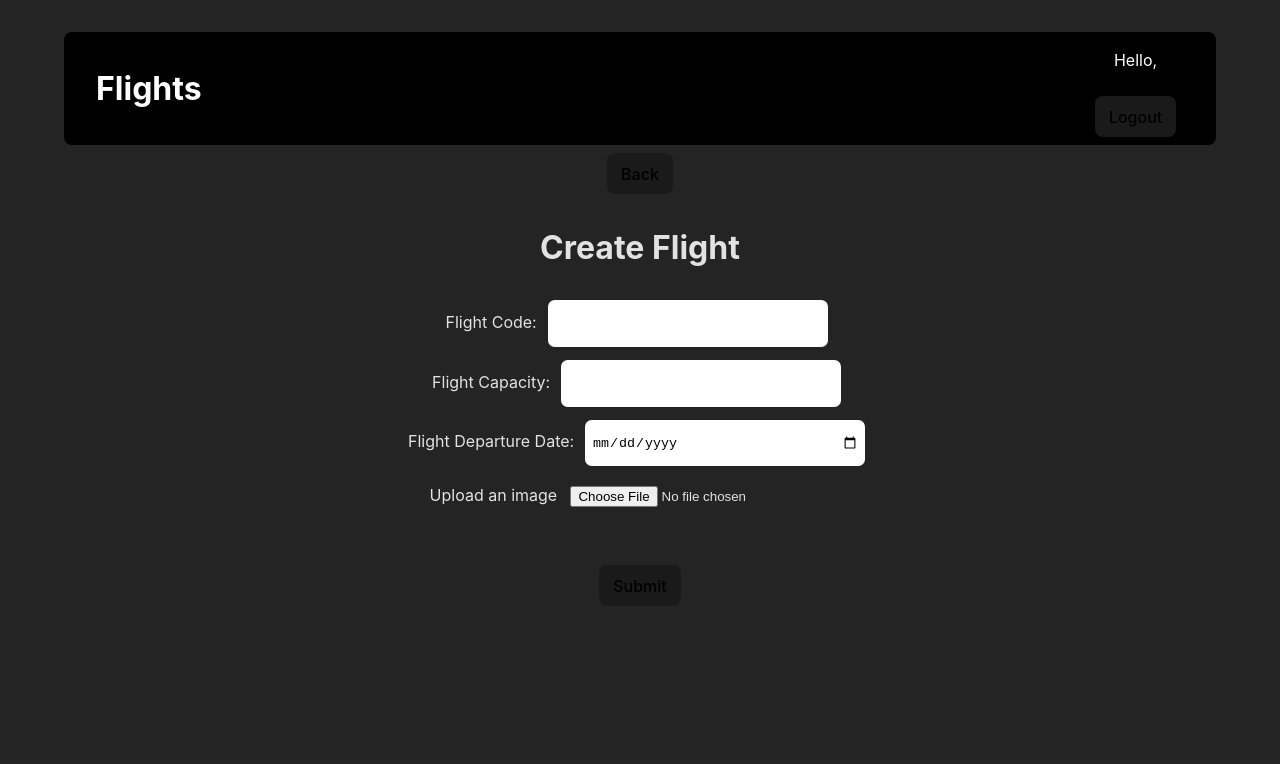
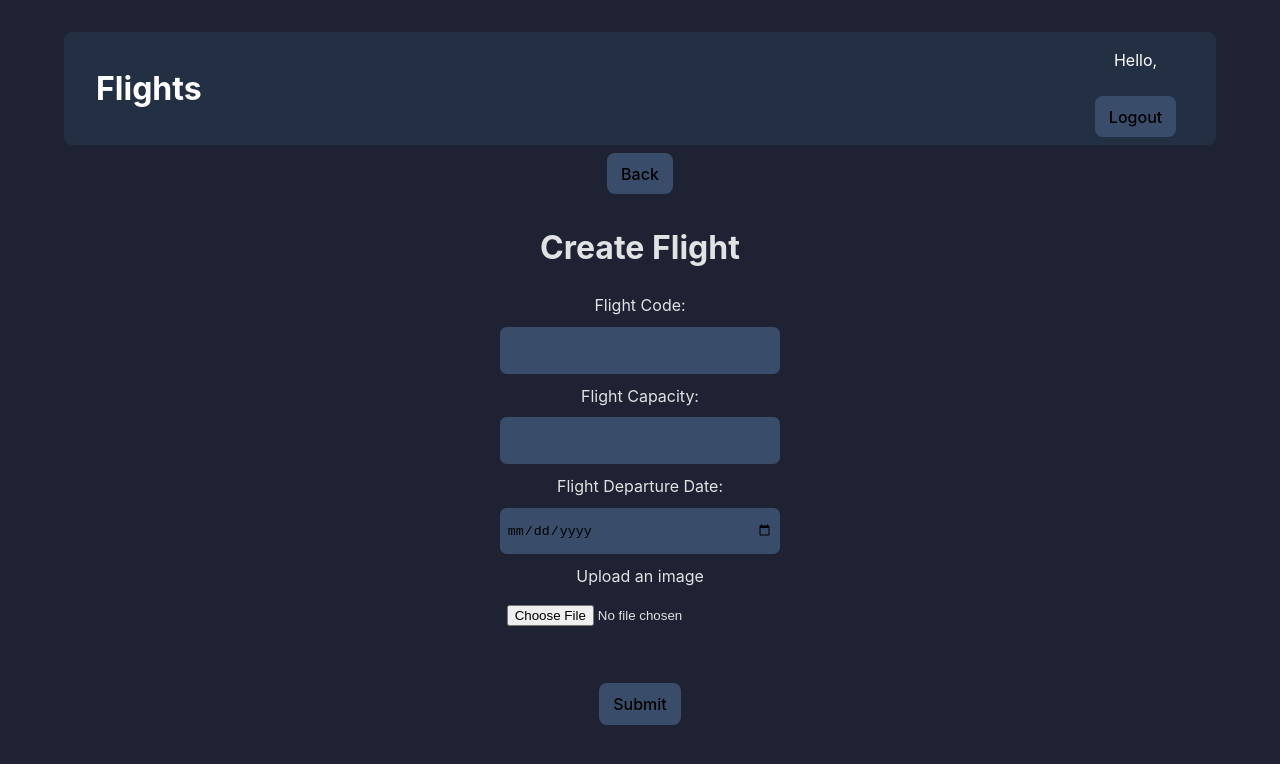
Before and after one commit to BackYard911/flights, a React (Vite) app: page /create-flight in a window 1280 px wide. Shown: the top 764 px of the page. Built offline with nearby package versions, Linux system fonts and the light colour scheme; sample sign-in values are in the browser's storage.

Commit message:
style: change app theme

```diff
--- a/src/components/CreateFlightForm/CreateFlightForm.tsx
+++ b/src/components/CreateFlightForm/CreateFlightForm.tsx
@@ -13,6 +13,7 @@ import { Link, useParams } from "react-router-dom";
 import { ICreateFlightFormProps } from "./createFlightForm.types";
 import { ImagePreview } from "../global/ImagePreview/ImagePreview";
 import cameraIcon from "../../assets/camera-icon.svg";
+import styles from "./createFlightForm.module.css";
 
 function CreateFlightForm({ isEdit }: ICreateFlightFormProps) {
   const id = useParams().id;
@@ -130,7 +131,7 @@ function CreateFlightForm({ isEdit }: ICreateFlightFormProps) {
         <button>Back</button>
       </Link>
       <h1>Create Flight</h1>
-      <form onSubmit={handleSubmit}>
+      <form onSubmit={handleSubmit} className={styles.container}>
         <Input
           label="Flight Code: "
           required
--- a/src/components/global/Input/Input.tsx
+++ b/src/components/global/Input/Input.tsx
@@ -3,8 +3,8 @@ import styles from "./input.module.css";
 
 export function Input(props: IInputProps) {
   return (
-        <label className={styles.label}>
-            {props.label}
+    <>
+      {props.label && <label className={styles.label}>{props.label}</label>}
       <input
         type={props.type}
         required={props.required}
@@ -22,6 +22,6 @@ export function Input(props: IInputProps) {
         accept={props.accept}
         ref={props.passedRef}
       />
-        </label>
-    )
+    </>
+  );
 }
--- a/src/components/global/Input/input.module.css
+++ b/src/components/global/Input/input.module.css
@@ -5,8 +5,14 @@
     margin: 0.5em;
     height: 2.5em;
     width: 20em;
+    background-color: #394d6b;
+}
+
+input[type="file"] {
+    background-color: transparent;
 }
 
 .label {
     margin: 0.2em;
+    display: block;
 }
--- a/src/components/global/Modal/modal.module.css
+++ b/src/components/global/Modal/modal.module.css
@@ -5,7 +5,7 @@
     transform: translate(-50%, -50%);
     width: 50%;
     height: 30%;
-    background-color: rgba(0, 0, 0, 0.9);
+    background-color: rgba(33, 38, 51, 0.9);
     display: flex;
     justify-content: center;
     align-items: center;
--- a/src/components/global/Pagination/Pagination.tsx
+++ b/src/components/global/Pagination/Pagination.tsx
@@ -18,20 +18,20 @@ function Pagination({
     }),
     control: (provided: CSSObjectWithLabel) => ({
       ...provided,
-      background: "#1A1A1A",
-      borderColor: "#1A1A1A",
+      background: "#394d6b",
+      borderColor: "#394d6b",
       borderRadius: "0.5em",
       color: "white",
       "&:hover": {
-        borderColor: "#1A1A1A",
+        borderColor: "#394d6b",
       },
     }),
     menu: (provided: CSSObjectWithLabel) => ({
       ...provided,
-      background: "#1A1A1A",
+      background: "#394d6b",
       color: "white",
       "&:hover": {
-        borderColor: "#1A1A1A",
+        borderColor: "#394d6b",
       },
     }),
     singleValue: (provided: CSSObjectWithLabel) => ({
--- a/src/components/global/Table/table.module.css
+++ b/src/components/global/Table/table.module.css
@@ -1,5 +1,5 @@
 .table-row {
     &:nth-child(odd) {
-        background-color: #292929;
+        background-color: #212e40;
     }
 }
--- a/src/components/global/Toolbar/toolbar.module.css
+++ b/src/components/global/Toolbar/toolbar.module.css
@@ -2,7 +2,7 @@
     display: flex;
     justify-content: space-between;
     align-items: center;
-    background-color: #000000;
+    background-color: #233044;
     color: #ffffff;
     padding:0 2em;
     border-radius: 8px;
--- a/src/index.css
+++ b/src/index.css
@@ -5,7 +5,7 @@
 
   color-scheme: light dark;
   color: rgba(255, 255, 255, 0.87);
-  background-color: #242424;
+  background-color: #1e2232;
 
   font-synthesis: none;
   text-rendering: optimizeLegibility;
@@ -33,7 +33,7 @@ button {
   font-size: 1em;
   font-weight: 500;
   font-family: inherit;
-  background-color: #1a1a1a;
+  background-color: #394d6b;
   cursor: pointer;
   transition: border-color 0.25s;
   margin: 0.5em;
```
Also changed, not shown: src/components/CreateFlightForm/createFlightForm.module.css (added). Lines whose indentation alone changed are shown as unchanged.
